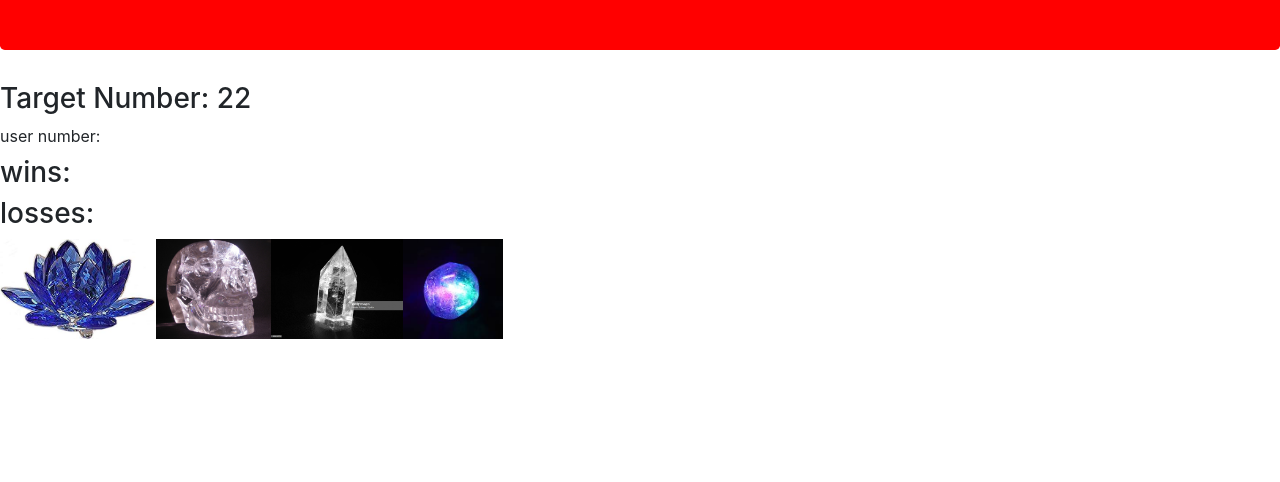
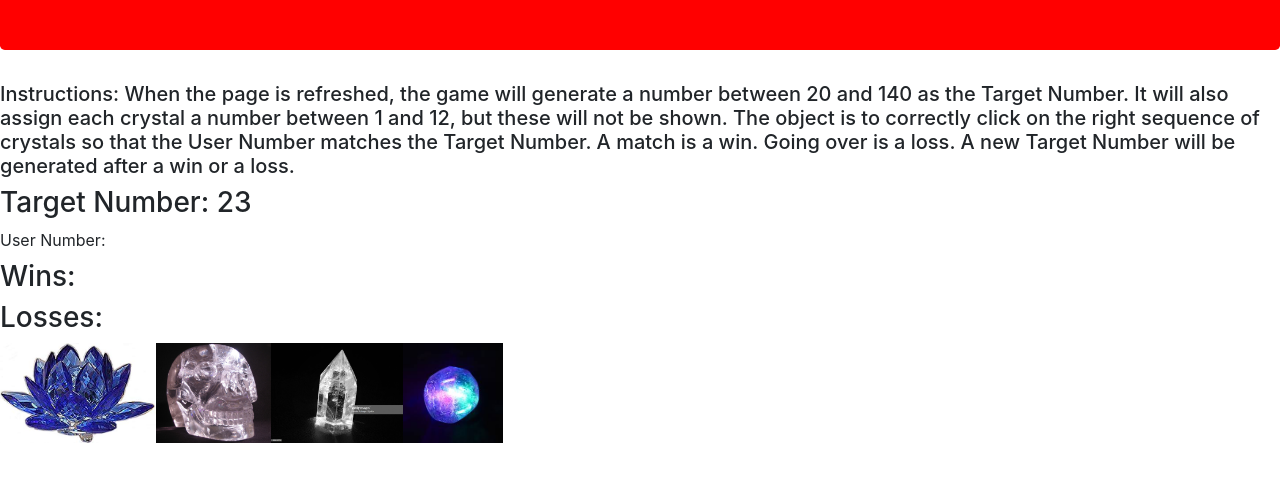
Before and after one commit to Burtonpinckney/unit-4-game, a plain HTML site: page index.html in a window 1280 px wide. Shown: the part 134-616 px from the top of the page. Drawn offline with nearby package versions, Linux system fonts and the light colour scheme.

Commit message:
Insturctions added

```diff
--- a/assets/javascript/game.js
+++ b/assets/javascript/game.js
@@ -12,7 +12,7 @@ function reset() {
 
     userNumber = 0;
 
-    targetNumber = Math.floor(Math.random() * 120) + 19;
+    targetNumber = Math.floor(Math.random() * 120) + 20;
     //tell js to place targetNumber in the html
     $("#targetNumber").text("Target Number: " + targetNumber);
 
--- a/index.html
+++ b/index.html
@@ -14,11 +14,12 @@
     <div class="jumbotron">
         <h1 id="crystal-collector">Crystal Collector!!</h1>
     </div>
+    <h5>Instructions: When the page is refreshed, the game will generate a number between 20 and 140 as the Target Number. It will also assign each crystal a number between 1 and 12, but these will not be shown. The object is to correctly click on the right sequence of crystals so that the User Number matches the Target Number. A match is a win. Going over is a loss. A new Target Number will be generated after a win or a loss.</h5>
     <h3 id="targetNumber">target number:</h3>
-    user number: <h3 id="userNumber"></h3>
+    User Number: <h3 id="userNumber"></h3>
 
-    <h3 id="wins">wins: </h3>
-    <h3 id="losses">losses: </h3>
+    <h3 id="wins">Wins: </h3>
+    <h3 id="losses">Losses: </h3>
 
     <div id="crystals">
 
```
